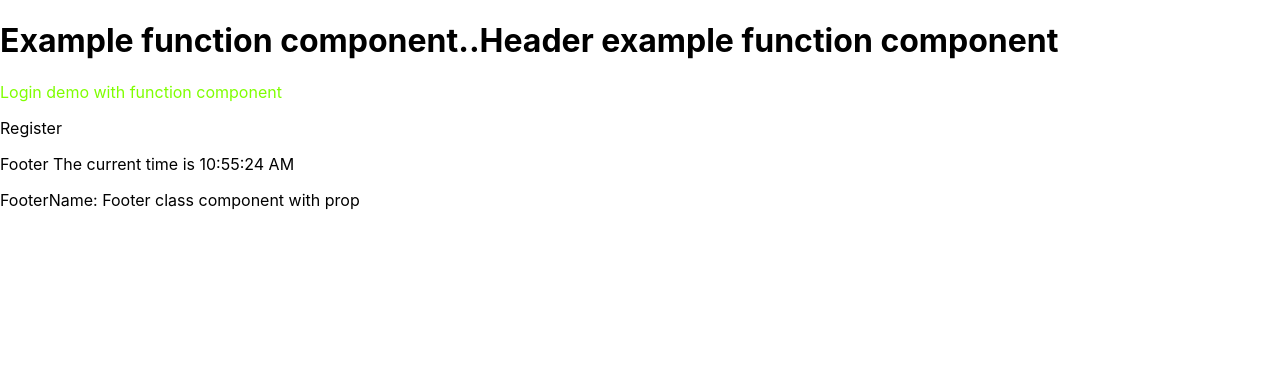
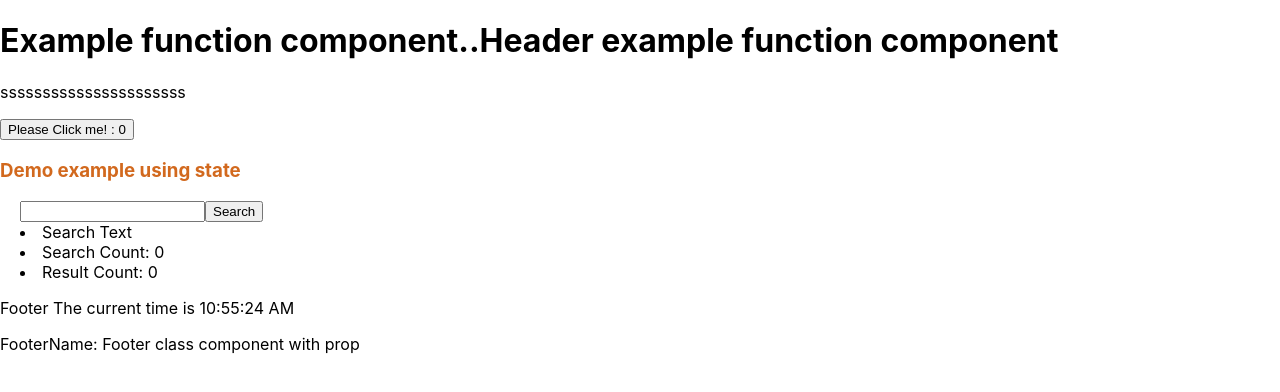
Before and after one commit to dontuty123/pokemon-vue, a React (Create React App) app in the folder 3.Js/react/duyttt/study/my-app-demo/: page / in a window 1280 px wide. Shown: the top 392 px of the page. Built offline with nearby package versions, Linux system fonts and the light colour scheme.

Commit message:
demo state and props

```diff
--- a/3.Js/react/duyttt/study/my-app-demo/src/container/Login/Login.tsx
+++ b/3.Js/react/duyttt/study/my-app-demo/src/container/Login/Login.tsx
@@ -1,18 +1,16 @@
-import React from 'react';
+import React, {Component} from 'react';
 import './Login.scss';
-
-type LoginProps = {
-    title?: string,
+/**
+ *
+ * Example demo pure component
+ */
+class Login extends Component {
+    render() {
+        return (
+            <div>
+                <p>ssssssssssssssssssssss</p>
+            </div>
+        );
+    }
 }
-/**
- * Example function component
- */
-const Login = ({title}: LoginProps) => <aside>
-    <p className="title-login">{title}</p>
-</aside>
-
-Login.defaultProps = {
-    title: 'Login demo with function component',
-};
-
 export default Login;
--- a/3.Js/react/duyttt/study/my-app-demo/src/container/Register/Register.scss
+++ b/3.Js/react/duyttt/study/my-app-demo/src/container/Register/Register.scss
@@ -1,3 +1,3 @@
-.check-image {
-  color: chartreuse;
+.check-title{
+  color: red;
 }
--- a/3.Js/react/duyttt/study/my-app-demo/src/container/Register/Register.tsx
+++ b/3.Js/react/duyttt/study/my-app-demo/src/container/Register/Register.tsx
@@ -1,16 +1,37 @@
-import React from 'react';
+import React, {PureComponent} from 'react';
 import './Register.scss';
+/**
+ *
+ * Example demo pure component
+ */
+class Register extends PureComponent{
+    //setting state component
+    constructor(props) {
+        //are component
+        super(props);
+        this.state = {
+            text: "Please Click me!",
+            clickCount: 0
+        };
+    }
 
-function Register() {
-  return (
-    <div className="App">
-      <header className="App-header">
-        <p>
-            Register
-        </p>
-      </header>
-    </div>
-  );
+
+    // Method updateCount()
+    updateCount() {
+        this.setState((prevState, props) => {
+            return {
+                clickCount: prevState.clickCount + 1,
+            };
+        });
+    }
+    render() {
+        return (
+            <div>
+                <button onClick={() => this.updateCount()}>
+                    {this.state.text} : {this.state.clickCount}
+                </button>
+            </div>
+        );
+    }
 }
-
 export default Register;
--- /dev/null
+++ b/3.Js/react/duyttt/study/my-app-demo/src/container/Search/Search.scss
@@ -0,0 +1,6 @@
+.search-box {
+  padding-left: 20px;
+}
+.title-search {
+  color: chocolate;
+}
--- /dev/null
+++ b/3.Js/react/duyttt/study/my-app-demo/src/container/Search/Search.tsx
@@ -0,0 +1,57 @@
+import React, {Component} from 'react';
+import './Search.scss'
+
+/**
+ *
+ * Example demo state component
+ */
+class Search extends Component {
+    constructor(props) {
+        super(props);
+        this.state = {
+            searchText: "",
+            searchCount: 0,
+            resultCount: 0
+        }
+    }
+
+    changeSearchText(event) {
+        let search = event.target.value;
+        this.setState((prevState, props) => {
+            return {
+                searchText: search
+            };
+        });
+    }
+
+    doSearch() {
+        this.setState((prevState, props) => {
+            let count = this.state.searchText.length;
+            return {
+                searchCount: prevState.searchCount + 1,
+                resultCount: count
+            };
+        });
+    }
+
+    render() {
+        return (
+            <div>
+                <h3 className="title-search">Demo example using state</h3>
+                <div className='search-box'>
+                    <input
+                        type="text"
+                        value={this.state.searchText}
+                        onChange={this.changeSearchText.bind(this)}
+                    />
+                    <button onClick={this.doSearch.bind(this)}>Search</button>
+                    <li>Search Text {this.state.searchText}</li>
+                    <li>Search Count: {this.state.searchCount}</li>
+                    <li>Result Count: {this.state.resultCount}</li>
+                </div>
+            </div>
+        );
+    }
+}
+
+export default Search;
--- a/3.Js/react/duyttt/study/my-app-demo/src/index.tsx
+++ b/3.Js/react/duyttt/study/my-app-demo/src/index.tsx
@@ -5,13 +5,14 @@ import Header from "./components/Header/Header";
 import Footer from "./components/Footer/Footer";
 import Login from "./container/Login/Login";
 import Register from "./container/Register/Register";
+import Search from "./container/Search/Search";
 import * as serviceWorker from './serviceWorker';
-
 ReactDOM.render(
     <React.StrictMode>
         <Header />
         <Login />
         <Register />
+        <Search />
         <Footer />
     </React.StrictMode>,
     document.getElementById('root')
```
Also changed, not shown: 3.Js/react/duyttt/study/my-app-demo/src/components/Footer/Footer.tsx (+5 -4 lines).
